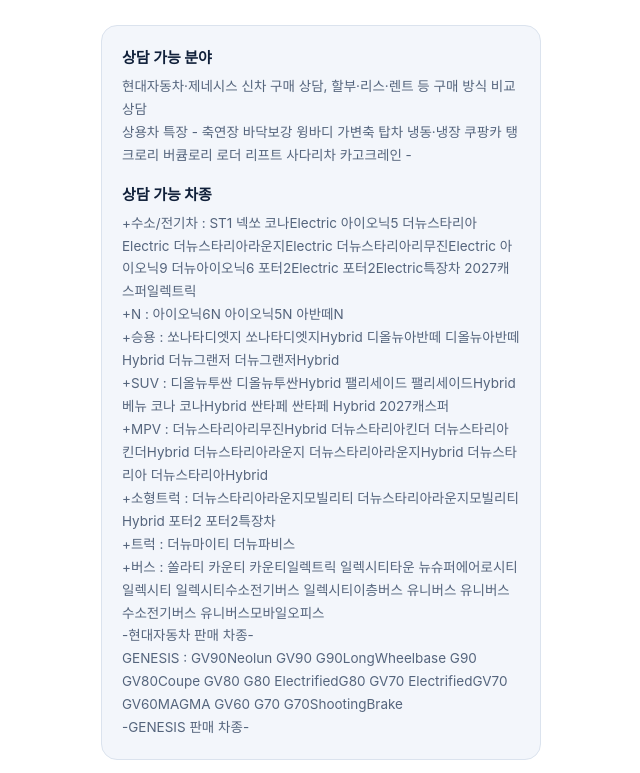
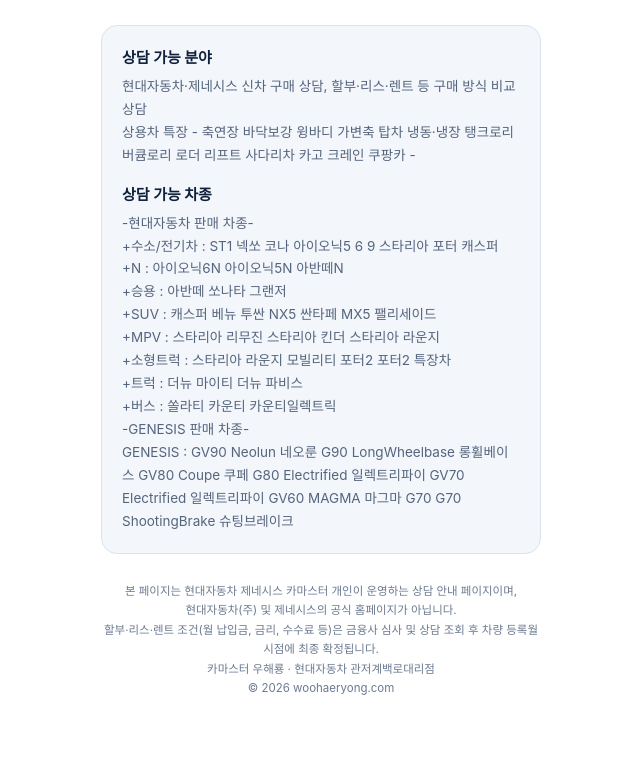
Before and after one commit to woohaeryong/web.woohaeryong.com, a plain HTML site: page public/index.html in a window 1280 px wide. Shown: the part 2024-2797 px from the top of the page, without its empty margins (319-959 px from the left). After the commit the page ends 2755 px from the top, so only its background shows below. Drawn offline with Linux system fonts and the light colour scheme; no server answers; a script that the page names is missing.

Commit message:
Update index.html

```diff
--- a/public/index.html
+++ b/public/index.html
@@ -261,28 +261,20 @@
   <section class="info" aria-label="상담 안내">
     <h2>상담 가능 분야</h2>
     <p>현대자동차·제네시스 신차 구매 상담, 할부·리스·렌트 등 구매 방식 비교 상담</p>
-    <p>상용차 특장 - 축연장 바닥보강 윙바디 가변축 탑차 냉동·냉장 쿠팡카 탱크로리 버큠로리 로더 리프트 사다리차 카고크레인 - </p>
+    <p>상용차 특장 - 축연장 바닥보강 윙바디 가변축 탑차 냉동·냉장 탱크로리 버큠로리 로더 리프트 사다리차 카고 크레인 쿠팡카 - </p>
     <h2>상담 가능 차종</h2>
-    <p>+수소/전기차 : ST1 넥쏘 코나Electric 아이오닉5 더뉴스타리아Electric 더뉴스타리아라운지Electric 더뉴스타리아리무진Electric 아이오닉9 더뉴아이오닉6 포터2Electric 포터2Electric특장차 2027캐스퍼일렉트릭
-    </p>
-    <p>+N : 아이오닉6N 아이오닉5N 아반떼N
-    </p>
-    <p>+승용 : 쏘나타디엣지 쏘나타디엣지Hybrid 디올뉴아반떼 디올뉴아반떼Hybrid 더뉴그랜저 더뉴그랜저Hybrid
-    </p>
-    <p>+SUV : 디올뉴투싼 디올뉴투싼Hybrid 팰리세이드 팰리세이드Hybrid 베뉴 코나 코나Hybrid 싼타페 싼타페 Hybrid 2027캐스퍼
-    </p>
-    <p>+MPV : 더뉴스타리아리무진Hybrid 더뉴스타리아킨더 더뉴스타리아킨더Hybrid 더뉴스타리아라운지 더뉴스타리아라운지Hybrid 더뉴스타리아 더뉴스타리아Hybrid
-    </p>
-    <p>+소형트럭 : 더뉴스타리아라운지모빌리티 더뉴스타리아라운지모빌리티Hybrid 포터2 포터2특장차
-    </p>
-    <p>+트럭 : 더뉴마이티 더뉴파비스
-    </p>
-    <p>+버스 : 쏠라티 카운티 카운티일렉트릭 일렉시티타운 뉴슈퍼에어로시티 일렉시티 일렉시티수소전기버스 일렉시티이층버스 유니버스 유니버스수소전기버스 유니버스모바일오피스
-    </p>
     <p>-현대자동차 판매 차종-</p>
-    <p>GENESIS : GV90Neolun GV90 G90LongWheelbase G90 GV80Coupe GV80 G80 ElectrifiedG80 GV70 ElectrifiedGV70 GV60MAGMA GV60 G70 G70ShootingBrake
-    </p>
+    <p>+수소/전기차 : ST1 넥쏘 코나 아이오닉5 6 9 스타리아 포터 캐스퍼     </p>
+    <p>+N : 아이오닉6N 아이오닉5N 아반떼N    </p>
+    <p>+승용 : 아반떼 쏘나타 그랜저    </p>
+    <p>+SUV : 캐스퍼 베뉴 투싼 NX5 싼타페 MX5 팰리세이드    </p>
+    <p>+MPV : 스타리아 리무진 스타리아 킨더 스타리아 라운지    </p>
+    <p>+소형트럭 : 스타리아 라운지 모빌리티 포터2 포터2 특장차    </p>
+    <p>+트럭 : 더뉴 마이티 더뉴 파비스    </p>
+    <p>+버스 : 쏠라티 카운티 카운티일렉트릭    </p>
     <p>-GENESIS 판매 차종-</p>
+    <p>GENESIS : GV90 Neolun 네오룬 G90 LongWheelbase 롱휠베이스 GV80 Coupe 쿠페 G80 Electrified 일렉트리파이 GV70 Electrified 일렉트리파이 GV60 MAGMA 마그마 G70 G70 ShootingBrake 슈팅브레이크</p>
+
   </section>
 
   <footer>
```
